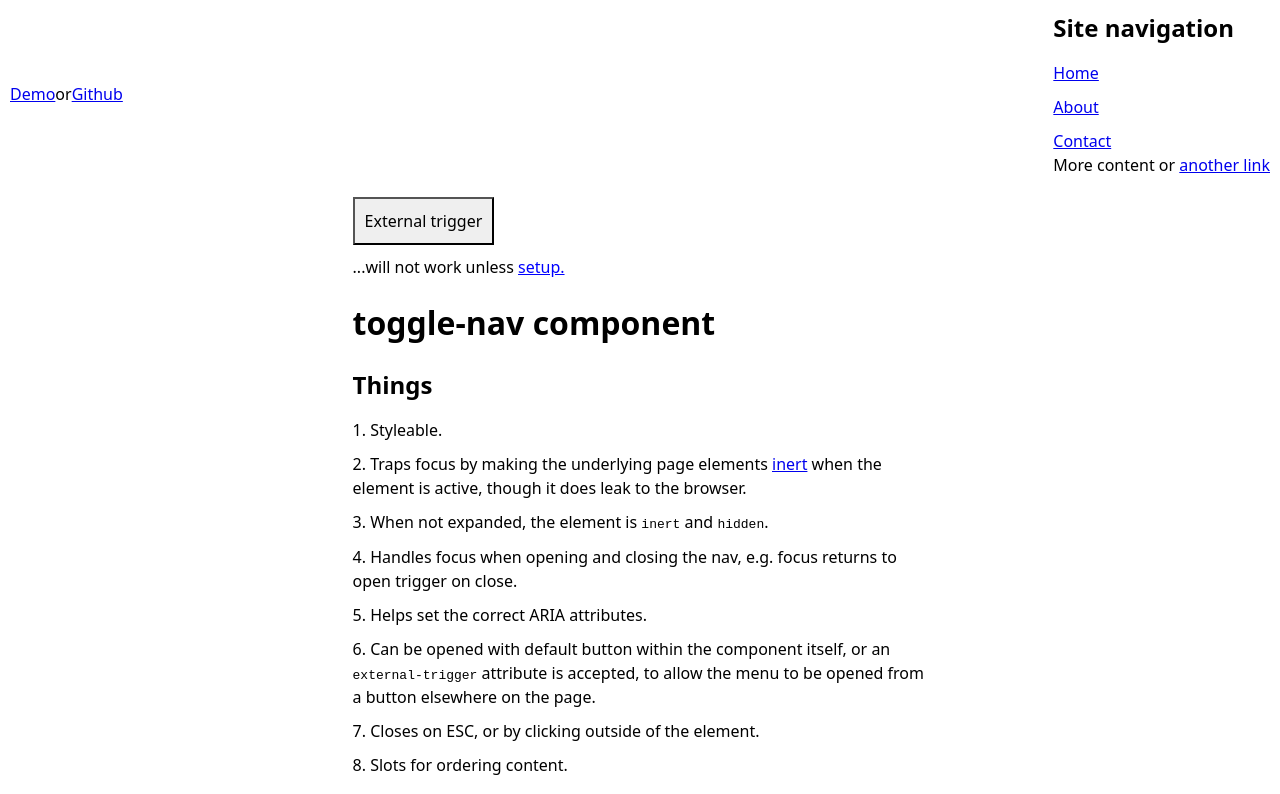
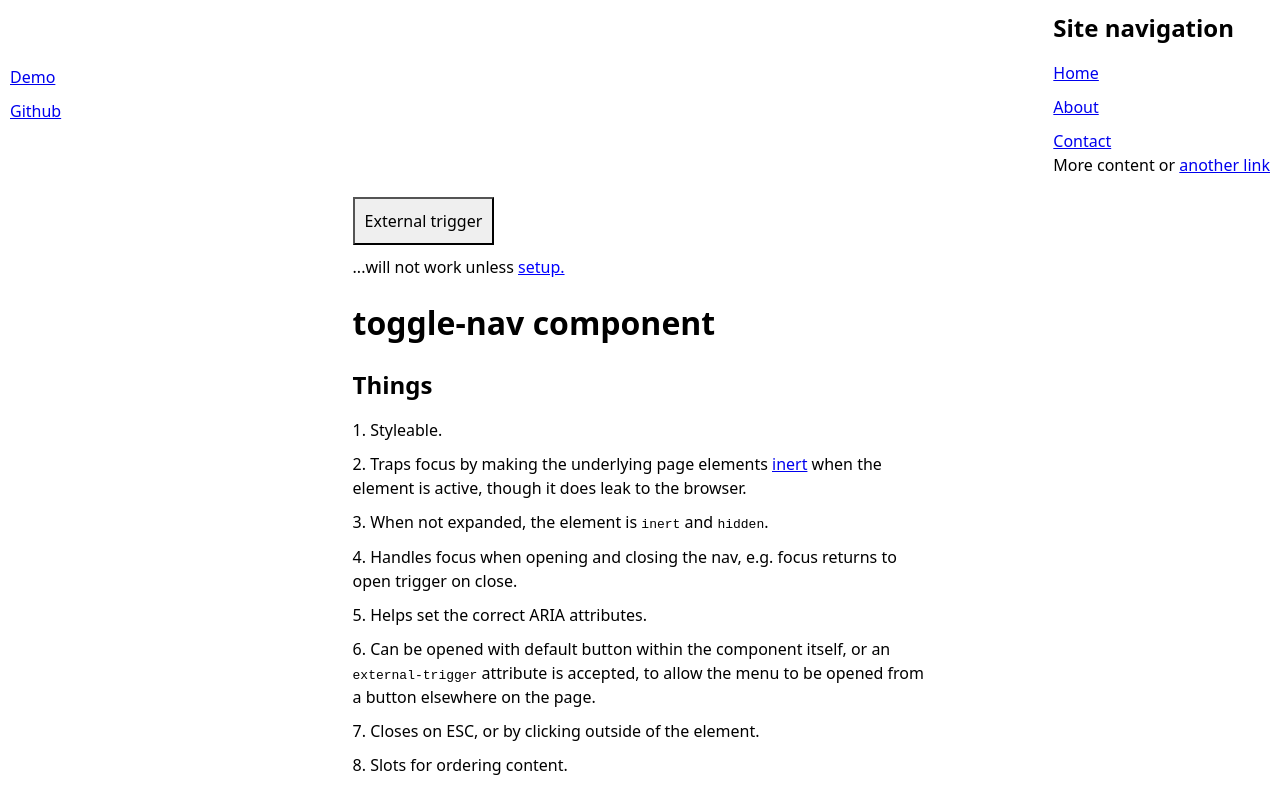
Before and after one commit to jk2908/toggle-nav, a website: page demo/index.html in a window 1280 px wide. Shown: the top 794 px of the page. Drawn offline with Linux system fonts and the light colour scheme.

Commit message:
Update demo

```diff
--- a/demo/index.html
+++ b/demo/index.html
@@ -109,7 +109,10 @@
 
   <body>
     <header>
-      <a href="/toggle-nav/demo">Demo</a> or <a href="https://github.com/jk2908/toggle-nav">Github</a>
+      <ul>
+        <li><a href="/toggle-nav/demo">Demo</a></li>
+        <li><a href="https://github.com/jk2908/toggle-nav">Github</a></li>
+      </ul>
 
       <toggle-nav name="Site navigation">
         <h2 slot="header-content">Site navigation</h2>
```
